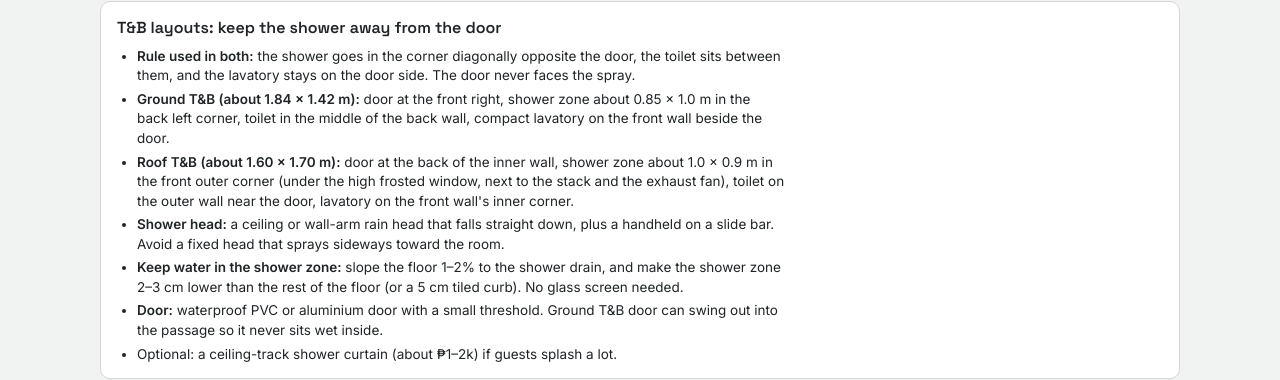
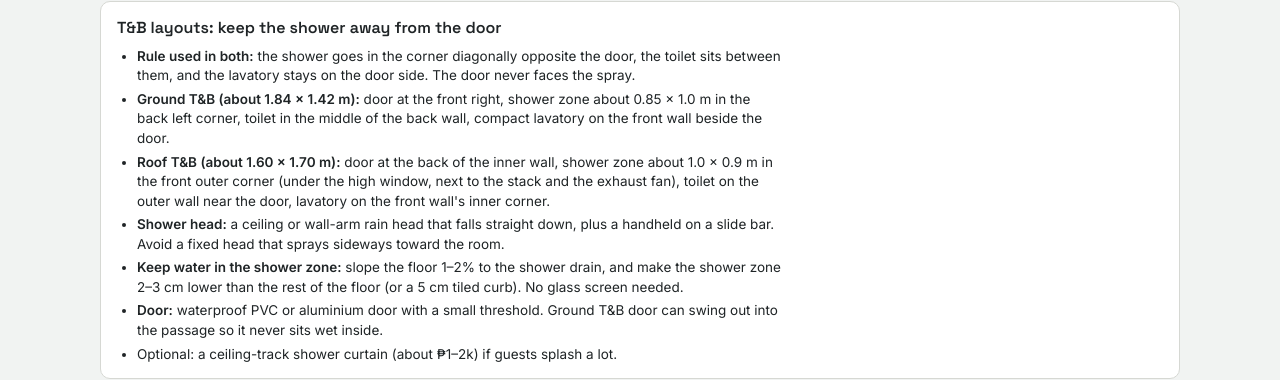
Before and after one commit to tatayotter/navarro-house, a Jekyll site: the page house/plumbing-layout-v1.html, which Jekyll copies as it is, in a window 1280 px wide and 900 px high, scrolled down 2568 px. Shown: the part 106-486 px from the top of the window. Built offline with Jekyll 4.4.1, drawn with Linux system fonts in a browser that asks for light colours; some of the changed text lies outside the part shown.

Commit message:
Plumbing: roof T&B window is clear glass (not frosted)
Co-Authored-By: Claude Opus 5.5 <noreply@anthropic.com>
Claude-Session: https://claude.ai/code/session_01RUWgCM9SbUoargYbTj1Viu

```diff
--- a/house/plumbing-layout-v1.html
+++ b/house/plumbing-layout-v1.html
@@ -133,7 +133,7 @@ td.n{font-variant-numeric:tabular-nums;white-space:nowrap}
   <div class="box"><h2>T&amp;B layouts: keep the shower away from the door</h2><ul>
       <li><b>Rule used in both:</b> the shower goes in the corner diagonally opposite the door, the toilet sits between them, and the lavatory stays on the door side. The door never faces the spray.</li>
       <li><b>Ground T&amp;B (about 1.84 × 1.42 m):</b> door at the front right, shower zone about 0.85 × 1.0 m in the back left corner, toilet in the middle of the back wall, compact lavatory on the front wall beside the door.</li>
-      <li><b>Roof T&amp;B (about 1.60 × 1.70 m):</b> door at the back of the inner wall, shower zone about 1.0 × 0.9 m in the front outer corner (under the high frosted window, next to the stack and the exhaust fan), toilet on the outer wall near the door, lavatory on the front wall's inner corner.</li>
+      <li><b>Roof T&amp;B (about 1.60 × 1.70 m):</b> door at the back of the inner wall, shower zone about 1.0 × 0.9 m in the front outer corner (under the high window, next to the stack and the exhaust fan), toilet on the outer wall near the door, lavatory on the front wall's inner corner.</li>
       <li><b>Shower head:</b> a ceiling or wall-arm rain head that falls straight down, plus a handheld on a slide bar. Avoid a fixed head that sprays sideways toward the room.</li>
       <li><b>Keep water in the shower zone:</b> slope the floor 1–2% to the shower drain, and make the shower zone 2–3 cm lower than the rest of the floor (or a 5 cm tiled curb). No glass screen needed.</li>
       <li><b>Door:</b> waterproof PVC or aluminium door with a small threshold. Ground T&amp;B door can swing out into the passage so it never sits wet inside.</li>
@@ -495,7 +495,7 @@ rect(W-cm(152)-0,W,D-cm(190),D,'furn'); text(W-cm(76),D-30,'queen','dim');
 rect(111.5,W,253,320,'wet'); rect(108,111.5,249,320,'wall'); rect(111.5,W,320,323.5,'wall');
 line(110,286,110,316,'door'); text(124,330,'','dim');
 text(130,312,'T&amp;B 1.6 × 1.7','dim');
-o+=`<line class="glass" x1="${X(140)}" y1="${Y(247)}" x2="${X(163)}" y2="${Y(247)}"/>`; text(152,240,'frosted window','dp');
+o+=`<line class="glass" x1="${X(140)}" y1="${Y(247)}" x2="${X(163)}" y2="${Y(247)}"/>`; text(152,240,'high window','dp');
 // annex
 rect(-48.4-4,-6,245,383+4,'ply'); rect(-48.4,-6,249,383,'void'); text(-27,236,'annex','dm');
 for(let i=0;i<=12;i++){const y=249+cm(104)+i*cm(20.5); line(-6-cm(100),y,-6,y,'tread');}
```
